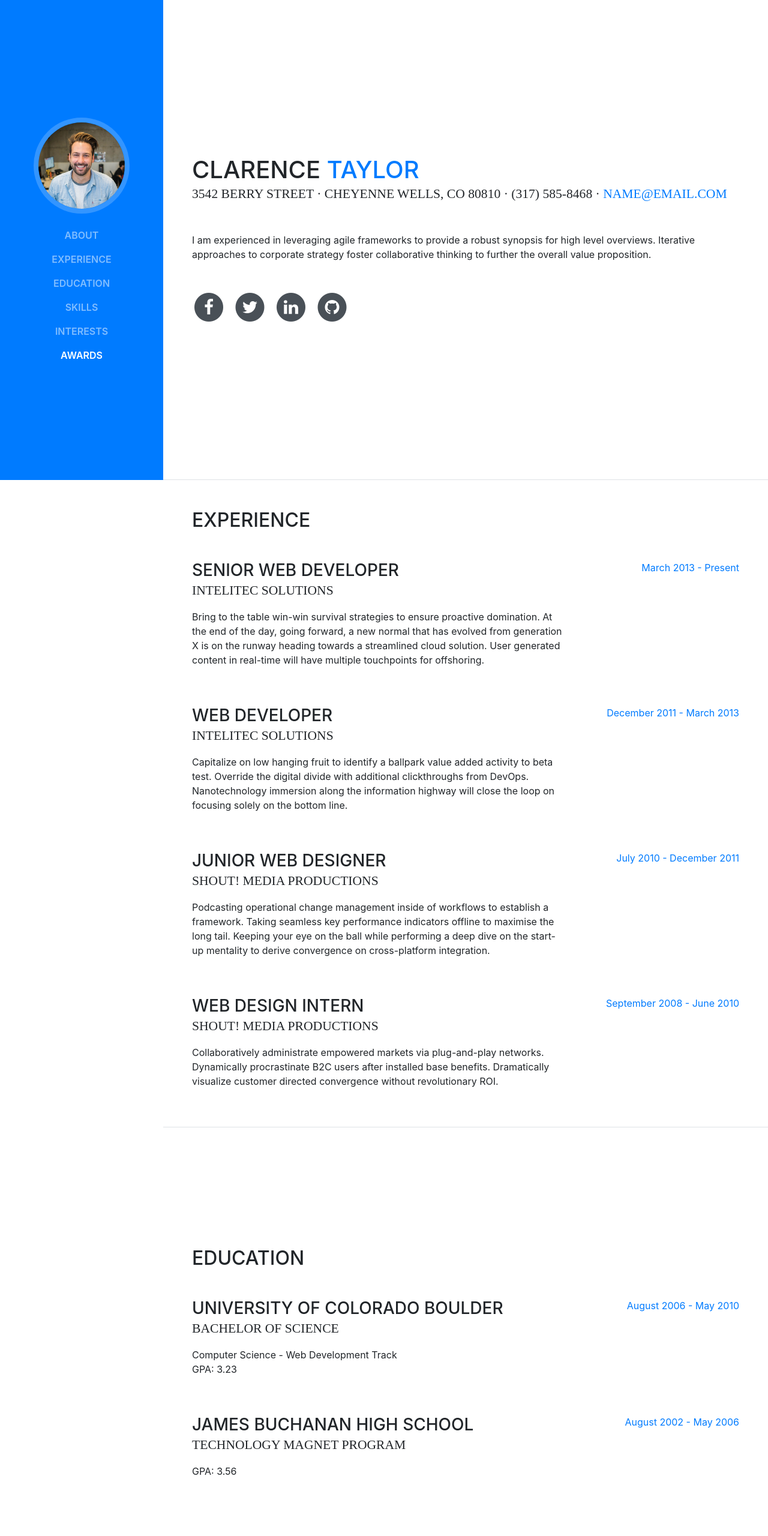
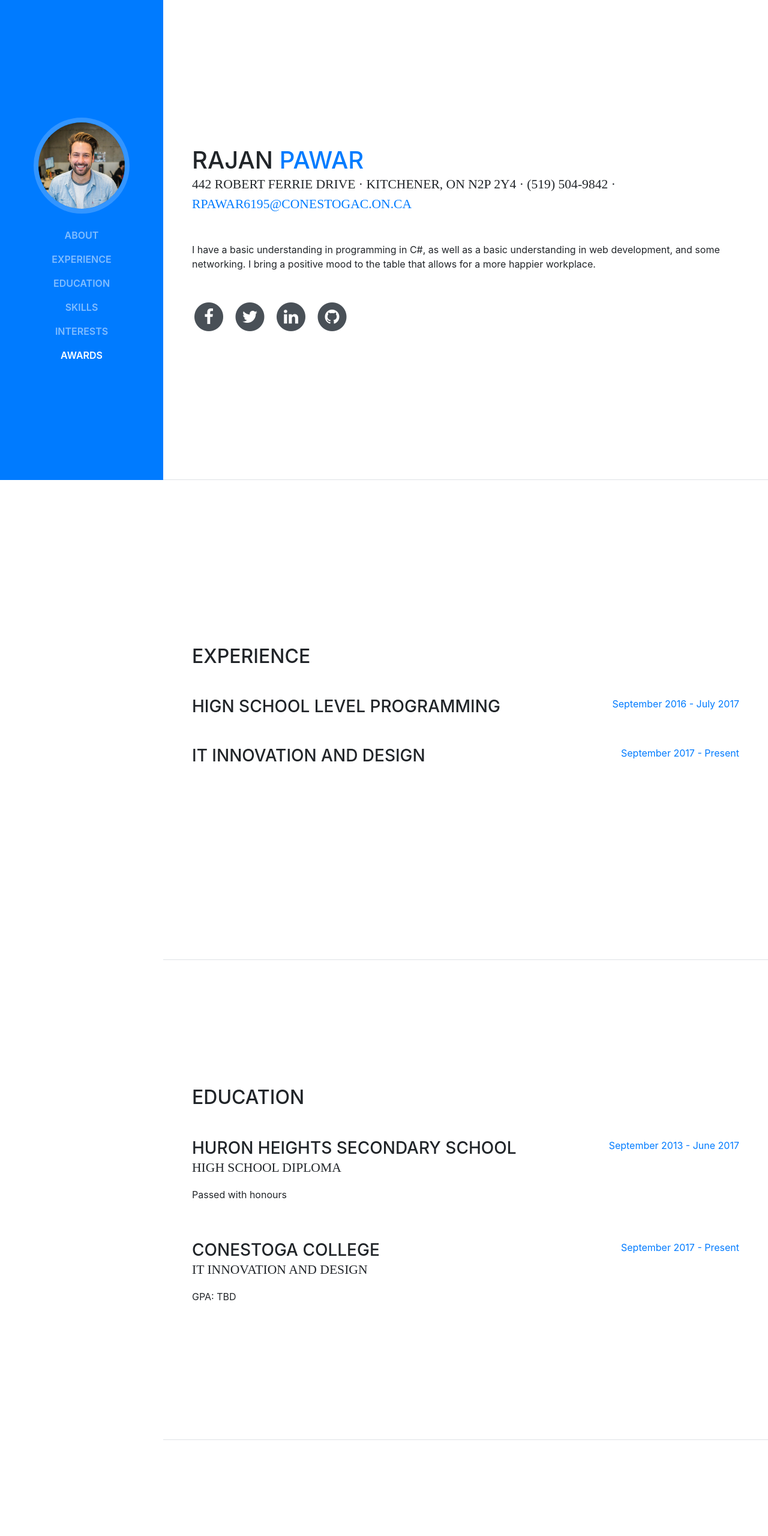
Before and after one commit to RanveerPawar123/websiteFresh, a website with bundled scripts: page index.html in a window 1280 px wide. Shown: the top 2560 px of the page at 60% size. Built offline with nearby package versions, Linux system fonts and the light colour scheme; a web font is replaced by a local one.

Commit message:
Updated Resume

```diff
--- a/index.html
+++ b/index.html
@@ -8,7 +8,7 @@
     <meta name="description" content="">
     <meta name="author" content="">
 
-    <title>Resume - Start Bootstrap Theme</title>
+    <title>Resume</title>
 
     <!-- Bootstrap core CSS -->
     <link href="vendor/bootstrap/css/bootstrap.min.css" rel="stylesheet">
@@ -65,13 +65,14 @@
 
       <section class="resume-section p-3 p-lg-5 d-flex d-column" id="about">
         <div class="my-auto">
-          <h1 class="mb-0">Clarence
-            <span class="text-primary">Taylor</span>
+          <h1 class="mb-0">Rajan
+            <span class="text-primary">Pawar</span>
           </h1>
-          <div class="subheading mb-5">3542 Berry Street · Cheyenne Wells, CO 80810 · (317) 585-8468 ·
-            <a href="mailto:name@email.com">name@email.com</a>
+          <div class="subheading mb-5">442 Robert Ferrie Drive · Kitchener, ON N2P 2Y4 · (519) 504-9842 ·
+            <a href="mailto:name@email.com">rpawar6195@conestogac.on.ca</a>
           </div>
-          <p class="mb-5">I am experienced in leveraging agile frameworks to provide a robust synopsis for high level overviews. Iterative approaches to corporate strategy foster collaborative thinking to further the overall value proposition.</p>
+          <p class="mb-5">I have a basic understanding in programming in C#, as well as a basic understanding in web development, and some networking. I bring
+		  a positive mood to the table that allows for a more happier workplace.</p>
           <ul class="list-inline list-social-icons mb-0">
             <li class="list-inline-item">
               <a href="#">
@@ -115,45 +116,19 @@
 
           <div class="resume-item d-flex flex-column flex-md-row mb-5">
             <div class="resume-content mr-auto">
-              <h3 class="mb-0">Senior Web Developer</h3>
-              <div class="subheading mb-3">Intelitec Solutions</div>
-              <p>Bring to the table win-win survival strategies to ensure proactive domination. At the end of the day, going forward, a new normal that has evolved from generation X is on the runway heading towards a streamlined cloud solution. User generated content in real-time will have multiple touchpoints for offshoring.</p>
+              <h3 class="mb-0">Hign School Level Programming</h3>
             </div>
             <div class="resume-date text-md-right">
-              <span class="text-primary">March 2013 - Present</span>
+              <span class="text-primary">September 2016 - July 2017</span>
             </div>
           </div>
 
           <div class="resume-item d-flex flex-column flex-md-row mb-5">
             <div class="resume-content mr-auto">
-              <h3 class="mb-0">Web Developer</h3>
-              <div class="subheading mb-3">Intelitec Solutions</div>
-              <p>Capitalize on low hanging fruit to identify a ballpark value added activity to beta test. Override the digital divide with additional clickthroughs from DevOps. Nanotechnology immersion along the information highway will close the loop on focusing solely on the bottom line.</p>
+              <h3 class="mb-0">IT Innovation and Design</h3>
             </div>
             <div class="resume-date text-md-right">
-              <span class="text-primary">December 2011 - March 2013</span>
-            </div>
-          </div>
-
-          <div class="resume-item d-flex flex-column flex-md-row mb-5">
-            <div class="resume-content mr-auto">
-              <h3 class="mb-0">Junior Web Designer</h3>
-              <div class="subheading mb-3">Shout! Media Productions</div>
-              <p>Podcasting operational change management inside of workflows to establish a framework. Taking seamless key performance indicators offline to maximise the long tail. Keeping your eye on the ball while performing a deep dive on the start-up mentality to derive convergence on cross-platform integration.</p>
-            </div>
-            <div class="resume-date text-md-right">
-              <span class="text-primary">July 2010 - December 2011</span>
-            </div>
-          </div>
-
-          <div class="resume-item d-flex flex-column flex-md-row">
-            <div class="resume-content mr-auto">
-              <h3 class="mb-0">Web Design Intern</h3>
-              <div class="subheading mb-3">Shout! Media Productions</div>
-              <p>Collaboratively administrate empowered markets via plug-and-play networks. Dynamically procrastinate B2C users after installed base benefits. Dramatically visualize customer directed convergence without revolutionary ROI.</p>
-            </div>
-            <div class="resume-date text-md-right">
-              <span class="text-primary">September 2008 - June 2010</span>
+              <span class="text-primary">September 2017 - Present</span>
             </div>
           </div>
 
@@ -167,24 +142,23 @@
 
           <div class="resume-item d-flex flex-column flex-md-row mb-5">
             <div class="resume-content mr-auto">
-              <h3 class="mb-0">University of Colorado Boulder</h3>
-              <div class="subheading mb-3">Bachelor of Science</div>
-              <div>Computer Science - Web Development Track</div>
-              <p>GPA: 3.23</p>
+              <h3 class="mb-0">Huron Heights Secondary School</h3>
+              <div class="subheading mb-3">High School Diploma</div>
+              <p>Passed with honours</p>
             </div>
             <div class="resume-date text-md-right">
-              <span class="text-primary">August 2006 - May 2010</span>
+              <span class="text-primary">September 2013 - June 2017</span>
             </div>
           </div>
 
           <div class="resume-item d-flex flex-column flex-md-row">
             <div class="resume-content mr-auto">
-              <h3 class="mb-0">James Buchanan High School</h3>
-              <div class="subheading mb-3">Technology Magnet Program</div>
-              <p>GPA: 3.56</p>
+              <h3 class="mb-0">Conestoga College</h3>
+              <div class="subheading mb-3">IT Innovation and Design</div>
+              <p>GPA: TBD</p>
             </div>
             <div class="resume-date text-md-right">
-              <span class="text-primary">August 2002 - May 2006</span>
+              <span class="text-primary">September 2017 - Present</span>
             </div>
           </div>
 
@@ -253,8 +227,8 @@
       <section class="resume-section p-3 p-lg-5 d-flex flex-column" id="interests">
         <div class="my-auto">
           <h2 class="mb-5">Interests</h2>
-          <p>Apart from being a web developer, I enjoy most of my time being outdoors. In the winter, I am an avid skiier and novice ice climber. During the warmer months here in Colorado, I enjoy mountain biking, free climbing, and kayaking.</p>
-          <p class="mb-0">When forced indoors, I follow a number of sci-fi and fantasy genre movies and television shows, I am an aspiring chef, and I spend a large amount of my free time exploring the latest technolgy advancements in the front-end web development world.</p>
+          <p>Apart from being a web developer, I enjoy being outside with my friends enjoying the nice weather while listening to music and just enjoying the company.</p>
+          <p class="mb-0">When forced indoors, I enjoy playing some video games but will also just enjoy lounging in my bed and watching some shows.</p>
         </div>
       </section>
 
@@ -264,31 +238,8 @@
           <ul class="fa-ul mb-0">
             <li>
               <i class="fa-li fa fa-trophy text-warning"></i>
-              Google Analytics Certified Developer</li>
-            <li>
-              <i class="fa-li fa fa-trophy text-warning"></i>
-              Mobile Web Specialist - Google Certification</li>
-            <li>
-              <i class="fa-li fa fa-trophy text-warning"></i>
-              1<sup>st</sup>
-              Place - University of Colorado Boulder - Emerging Tech Competition 2009</li>
-            <li>
-              <i class="fa-li fa fa-trophy text-warning"></i>
-              1<sup>st</sup>
-              Place - University of Colorado Boulder - Adobe Creative Jam 2008 (UI Design Category)</li>
-            <li>
-              <i class="fa-li fa fa-trophy text-warning"></i>
-              2<sup>nd</sup>
-              Place - University of Colorado Boulder - Emerging Tech Competition 2008</li>
-            <li>
-            <li>
-              <i class="fa-li fa fa-trophy text-warning"></i>
-              1<sup>st</sup>
-              Place - James Buchanan High School - Hackathon 2006</li>
-            <li>
-              <i class="fa-li fa fa-trophy text-warning"></i>
-              3<sup>rd</sup>
-              Place - James Buchanan High School - Hackathon 2005</li>
+              N/A
+			</li>
           </ul>
         </div>
       </section>
```
